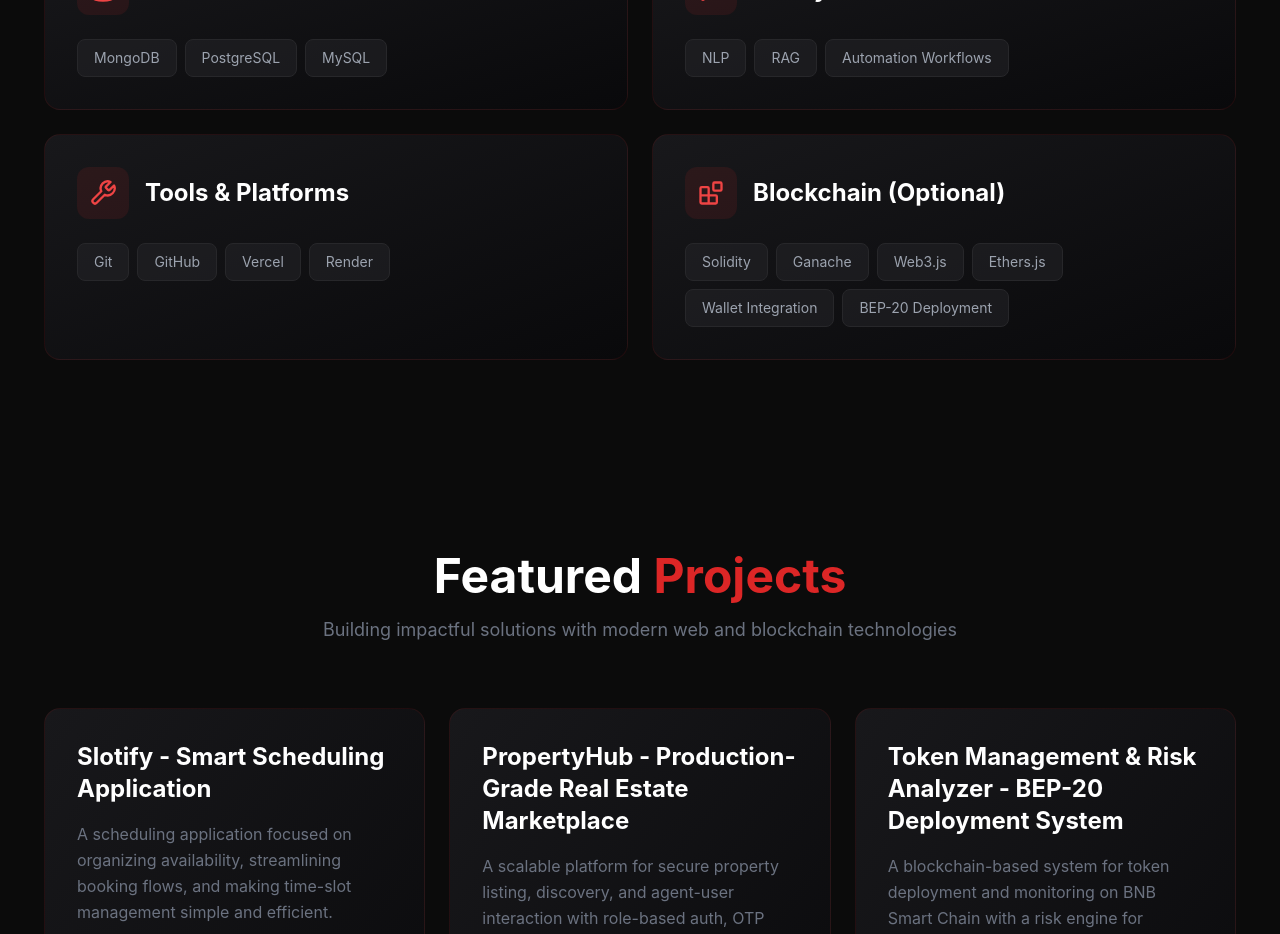
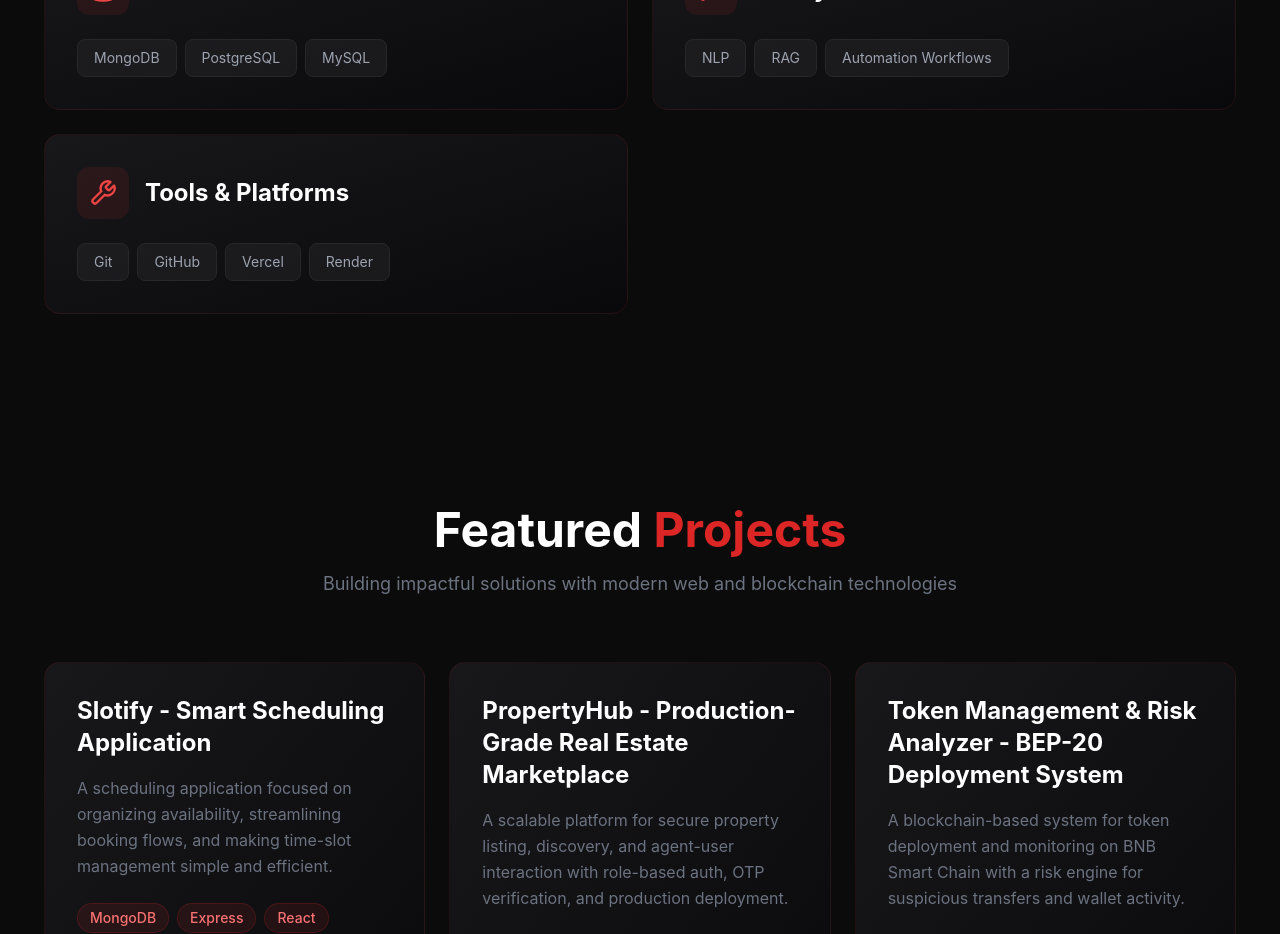
Before and after one commit to DarshanKS09/my-portfolio, a React (Create React App) app in the folder frontend/: page / in a window 1280 px wide. Shown: the part 1400-2334 px from the top of the page. Built offline with nearby package versions, Linux system fonts and the light colour scheme.

Commit message:
projects updated

```diff
--- a/frontend/src/sections/Skills.jsx
+++ b/frontend/src/sections/Skills.jsx
@@ -70,12 +70,6 @@ const Skills = () => {
       skills: ['Git', 'GitHub', 'Vercel', 'Render'],
       delay: 0.5,
     },
-    {
-      title: 'Blockchain (Optional)',
-      icon: Blocks,
-      skills: ['Solidity', 'Ganache', 'Web3.js', 'Ethers.js', 'Wallet Integration', 'BEP-20 Deployment'],
-      delay: 0.6,
-    },
   ];
 
   return (
```
